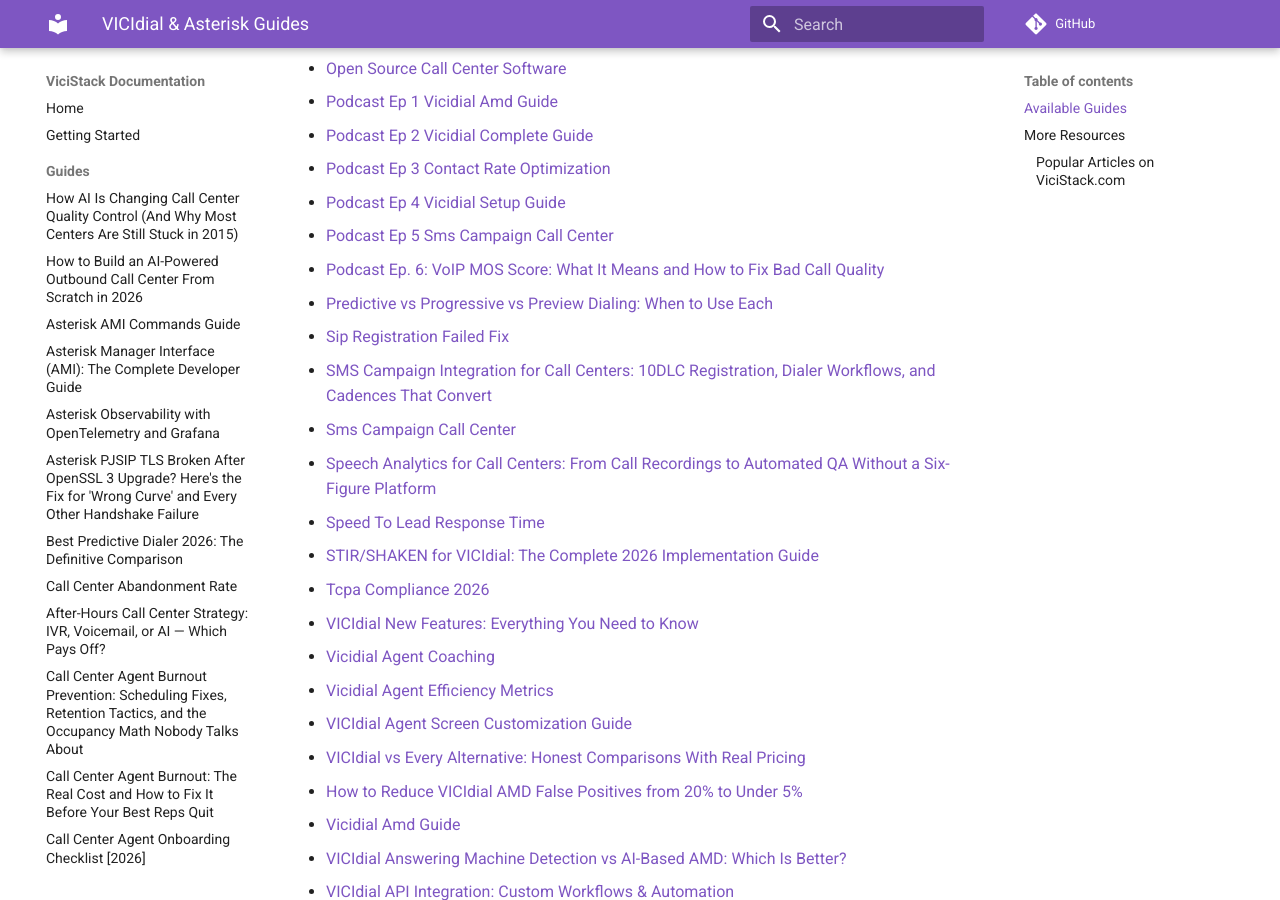
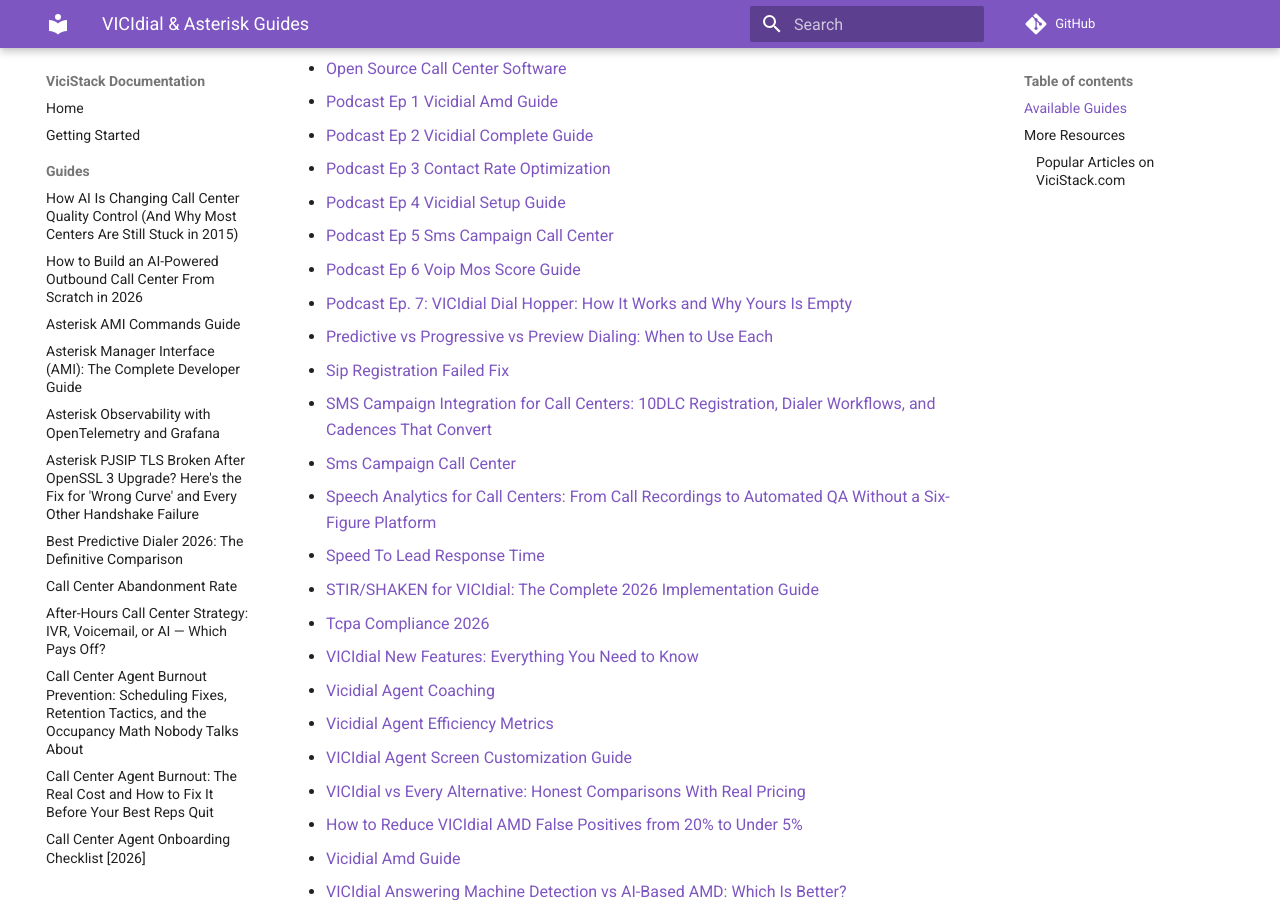
Before and after one commit to gamlin-ccdocs/vicistack-docs, an MkDocs documentation site: the page built from docs/guides/index.md, in a window 1280 px wide and 900 px high, scrolled down 1730 px. Built offline with MkDocs 1.6.1 and Material for MkDocs 9.7.7, drawn with Linux system fonts in a browser that asks for light colours; comment, search, counter and statistics services are not loaded.

Commit message:
Add guide: Podcast Ep. 7: VICIdial Dial Hopper: How It Works and Why Yours Is Empty

```diff
--- a/docs/guides/index.md
+++ b/docs/guides/index.md
@@ -50,7 +50,8 @@
 - [Podcast Ep 3 Contact Rate Optimization](podcast-ep-3-contact-rate-optimization.md)
 - [Podcast Ep 4 Vicidial Setup Guide](podcast-ep-4-vicidial-setup-guide.md)
 - [Podcast Ep 5 Sms Campaign Call Center](podcast-ep-5-sms-campaign-call-center.md)
-- [Podcast Ep. 6: VoIP MOS Score: What It Means and How to Fix Bad Call Quality](podcast-ep-6-voip-mos-score-guide.md)
+- [Podcast Ep 6 Voip Mos Score Guide](podcast-ep-6-voip-mos-score-guide.md)
+- [Podcast Ep. 7: VICIdial Dial Hopper: How It Works and Why Yours Is Empty](podcast-ep-7-vicidial-dial-hopper-guide.md)
 - [Predictive vs Progressive vs Preview Dialing: When to Use Each](predictive-vs-progressive-dialing.md)
 - [Sip Registration Failed Fix](sip-registration-failed-fix.md)
 - [SMS Campaign Integration for Call Centers: 10DLC Registration, Dialer Workflows, and Cadences That Convert](sms-campaign-call-center-workflows.md)
--- a/mkdocs.yml
+++ b/mkdocs.yml
@@ -65,7 +65,8 @@
       - "Podcast Ep 3 Contact Rate Optimization": "guides/podcast-ep-3-contact-rate-optimization.md"
       - "Podcast Ep 4 Vicidial Setup Guide": "guides/podcast-ep-4-vicidial-setup-guide.md"
       - "Podcast Ep 5 Sms Campaign Call Center": "guides/podcast-ep-5-sms-campaign-call-center.md"
-      - "Podcast Ep. 6: VoIP MOS Score: What It Means and How to Fix Bad Call Quality": "guides/podcast-ep-6-voip-mos-score-guide.md"
+      - "Podcast Ep 6 Voip Mos Score Guide": "guides/podcast-ep-6-voip-mos-score-guide.md"
+      - "Podcast Ep. 7: VICIdial Dial Hopper: How It Works and Why Yours Is Empty": "guides/podcast-ep-7-vicidial-dial-hopper-guide.md"
       - "Predictive vs Progressive vs Preview Dialing: When to Use Each": "guides/predictive-vs-progressive-dialing.md"
       - "Sip Registration Failed Fix": "guides/sip-registration-failed-fix.md"
       - "SMS Campaign Integration for Call Centers: 10DLC Registration, Dialer Workflows, and Cadences That Convert": "guides/sms-campaign-call-center-workflows.md"
```
Also changed, not shown: docs/guides/podcast-ep-7-vicidial-dial-hopper-guide.md (added, +82 -0 lines).
